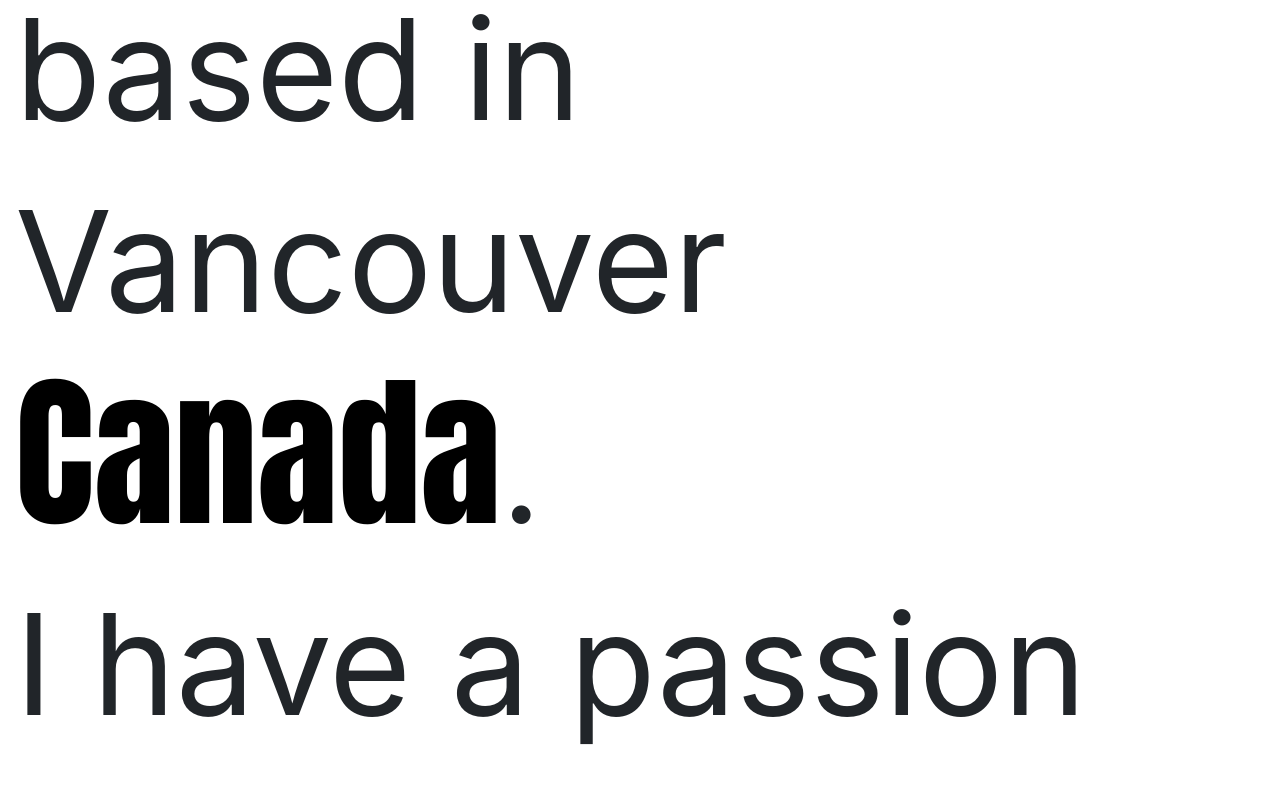
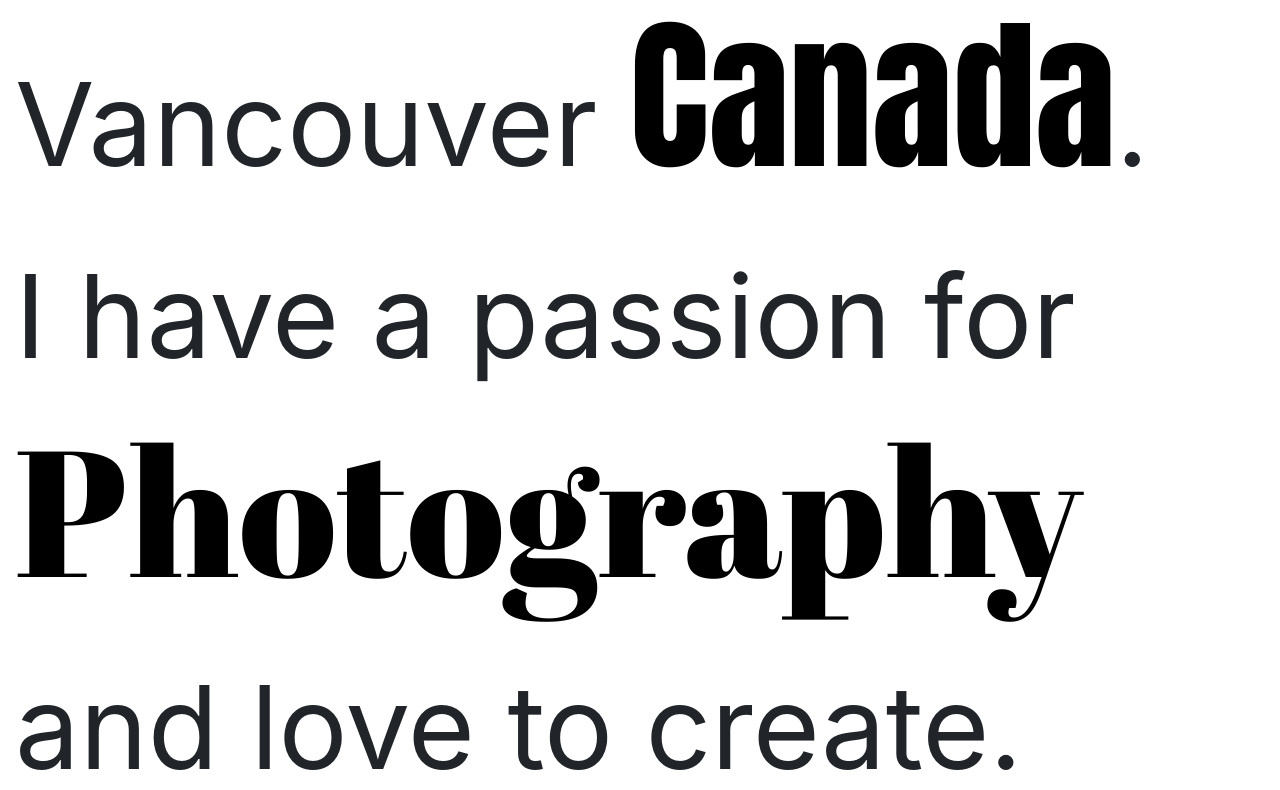
Before and after one commit to cre8rec/Julian-Mayes, a plain HTML site: page index.html in a window 1280 px wide. Shown: the part 941-1731 px from the top of the page. Drawn offline with nearby package versions, Linux system fonts and the light colour scheme.

Commit message:
size and style

```diff
--- a/index.html
+++ b/index.html
@@ -55,7 +55,7 @@
     </div>
 
     <div
-      class="offset-lg-0 col-lg-12 biography "
+      class="offset-lg col-lg-12 biography "
     >
 
     <!--offset-md-2 col-md-8 offset-sm-2 col-sm-8 offset-xs-2 col-xs-6-->
--- a/style.css
+++ b/style.css
@@ -68,7 +68,7 @@ body {
 
 
 }
-.navbar-brand:hover {
+.navbar-left:hover {
     position: relative; top:-3px;
     opacity: 50%
 
@@ -86,9 +86,7 @@ body {
 
 }
 
-div {
 
-}
 
 
 
@@ -267,7 +265,7 @@ img:hover{
 }
 
 .biography {
-    font-size:11vw;
+    font-size:9vw;
     text-align: left;
     line-height: 15vw;
 }
```
